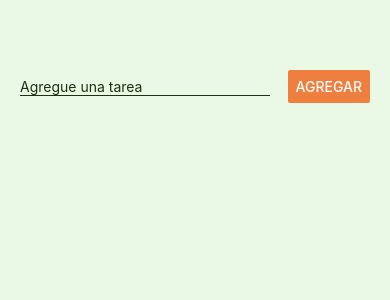
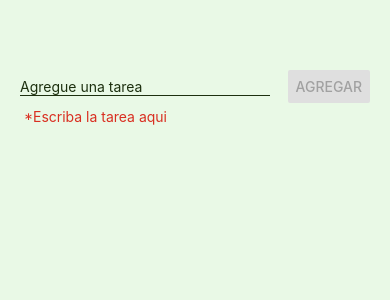
Before and after one commit to MarcosLabra/toDoListRN, a React Native app: screen / in a window 390 px wide. Shown: the top 300 px of the page. Built offline with nearby package versions, Linux system fonts and the light colour scheme.

Commit message:
deshabilito boton si no hay texto y agrego mensaje de error para el texto vacio

```diff
--- a/App.js
+++ b/App.js
@@ -1,13 +1,22 @@
 import { StatusBar } from 'expo-status-bar';
 import { StyleSheet, Text, View } from 'react-native';
-import React, { useState } from 'react';
+import React, { useState, useEffect } from 'react';
 import { Modal, NewItemHeader, ListItem } from './src/components';
 
 export default function App() {
   const [itemText, setItemText] = useState("");
+  const [buttonDisabled, setButtonDisabled] = useState(true);
   const [items, setItems] = useState([]);
   const [modalVisible, setModalVisible] = useState(false);
   const [selectedItem, setSelectedItem] = useState(null);
+
+  useEffect(() => {
+    if (itemText !== '') {
+      setButtonDisabled(false)
+    } else {
+      setButtonDisabled(true)
+    }
+  });
 
   const onChangeText = (text) => {
     setItemText(text);
@@ -42,6 +51,7 @@ export default function App() {
         onChangeText={onChangeText}
         itemText={itemText}
         addItemToState={addItemToState}
+        disabled={buttonDisabled}
       />
       <ListItem items={items} openModal={openModal} />
       <Modal
--- a/src/components/Button.js
+++ b/src/components/Button.js
@@ -12,7 +12,7 @@ const Button = ({
             style={[styles.button, styleButtonType]}
             onPress={onPress}
         >
-            <Text style={[styles.buttonText, styleButtonText] }>{title}</Text>
+            <Text style={[styles.buttonText, styleButtonText]}>{title}</Text>
         </Pressable>
     );
 };
--- a/src/components/NewItemHeader.js
+++ b/src/components/NewItemHeader.js
@@ -1,12 +1,14 @@
-import { StyleSheet, TextInput, View, Button, Dimensions } from "react-native";
+import { StyleSheet, TextInput, View, Button, Dimensions, Text } from "react-native";
 import React from "react";
 
 const NewItemHeader = ({
   onChangeText,
   itemText,
-  addItemToState
+  addItemToState,
+  disabled
 }) => {
   return (
+    <View>
       <View style={styles.addItemInputContainer}>
         <TextInput
           placeholder="Agregue una tarea"
@@ -18,7 +20,10 @@ const NewItemHeader = ({
           title="Agregar"
           onPress={addItemToState}
           color="#EF7F3F"
+          disabled={disabled}
         />
+      </View>
+      {disabled &&  <Text style={styles.alert}> *Escriba la tarea aqui</Text> }
     </View>
   );
 };
@@ -29,16 +34,20 @@ const styles = StyleSheet.create({
   addItemInputContainer: {
     width: Dimensions.get('window').width,
     marginTop: 50,
-    marginBottom: 40,
     padding: 20,
+    paddingBottom:5,
     flexDirection: "row",
     justifyContent: "space-between",
     alignItems: "center",
   },
   input: {
     width: 250,
-    color:'#1D300F',
+    color: '#1D300F',
     borderBottomColor: "#1D300F",
     borderBottomWidth: 1,
   },
+  alert: {
+    color: '#D92F21',
+    marginLeft: 20,
+  }
 });
```
Lines whose indentation alone changed are shown as unchanged.
